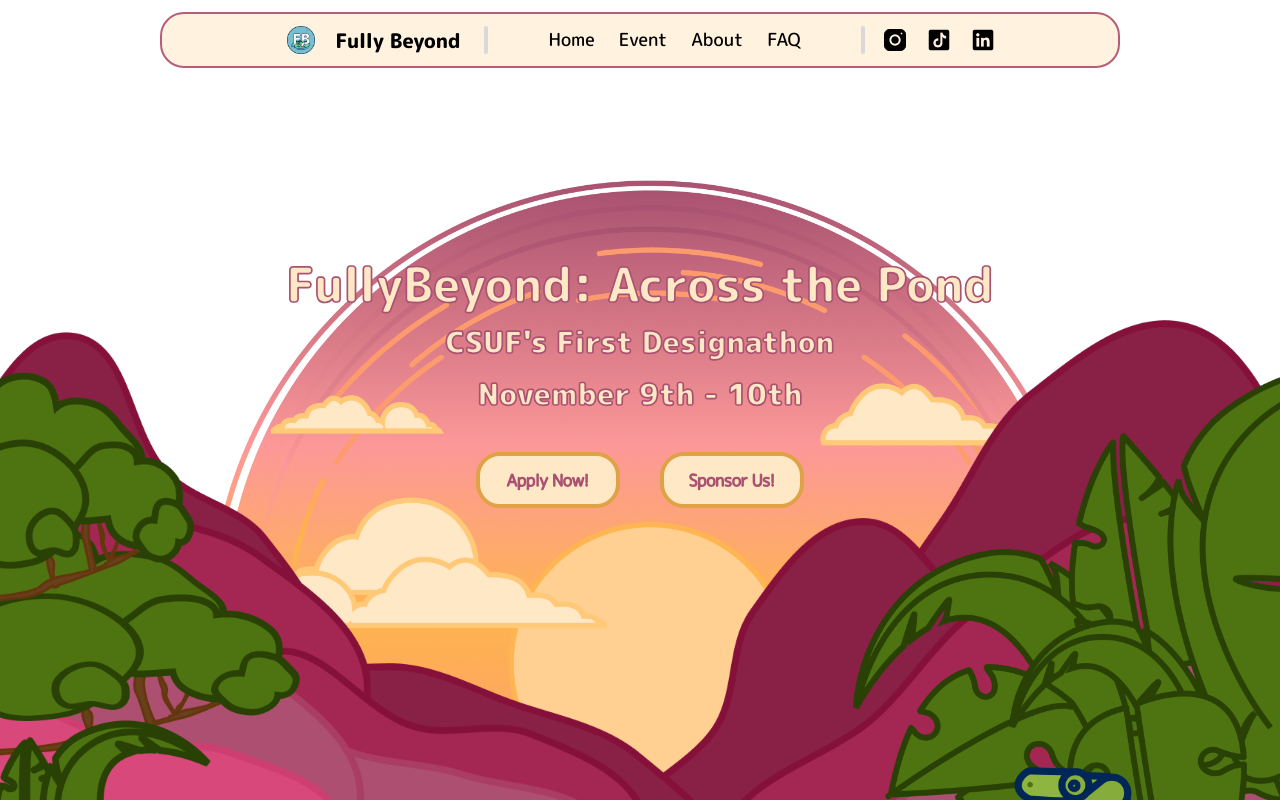
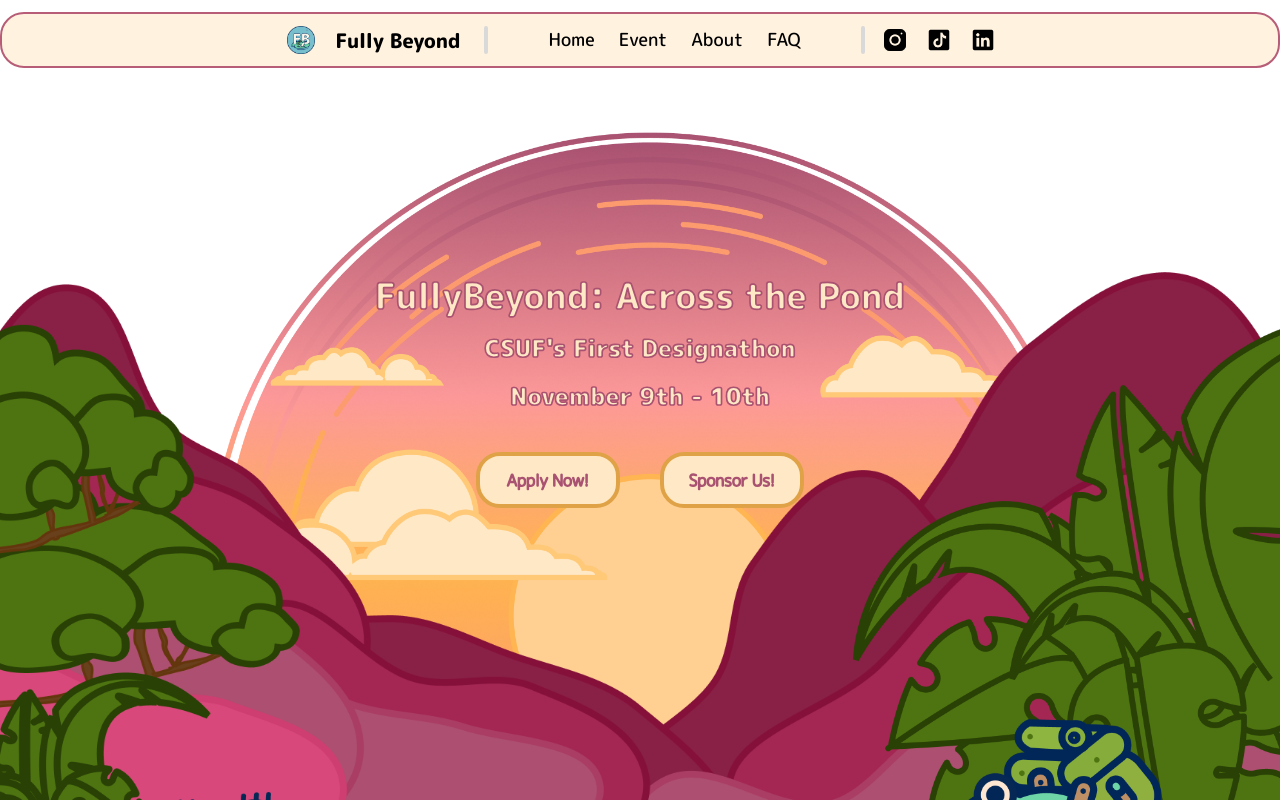
Before and after one commit to 26samaahmed/fullybeyond, a SvelteKit app: page / in a window 1280 px wide. Shown: the top 800 px of the page. Built offline with nearby package versions, Linux system fonts and the light colour scheme.

Commit message:
work on lg responsiveness

```diff
--- a/src/components/Landing.svelte
+++ b/src/components/Landing.svelte
@@ -40,20 +40,20 @@
 <main>
 	<NavBar />
 	<div class="relative">
-		<img src={sunset} alt="Sunset" class="scale-150 object-cover mt-36 mb-48 max-w-full md:scale-125 lg:scale-100 md:w-3/4 md:block md:mx-auto md:mt-28 md:left-0 md:z-0 sm:mt-52" />
+		<img src={sunset} alt="Sunset" class="scale-150 object-cover mt-36 mb-48 max-w-full md:scale-125 lg:scale-100 md:w-3/4 md:block md:mx-auto md:mt-28 lg:mt-16 md:left-0 md:z-0 sm:mt-52" />
 		<img src={hills} alt="Hills" class="hidden md:w-full md:block md:ml-auto md:mr-auto md:left-0 md:absolute md:z-10 md:top-28" />
-		<!--<img src={grass} alt="Grass" class="hidden max-w-full top-64 object-cover sm:top-3/4 md:scale-100 md:w-full md:block md:ml-auto md:mr-auto md:left-0 absolute z-10" />-->
-		<img src={side_leaves} alt="Side Leaves" class="hidden lg:block lg:w-1/3 md:ml-auto md:mr-auto md:top-24 md:right-0 md:absolute z-30" />
+		<img src={grass} alt="Grass" class="hidden max-w-full top-64 object-cover sm:top-3/4 md:top-2/3 md:scale-100 md:w-full md:block md:ml-auto md:mr-auto md:left-0 absolute z-10" />
+		<img src={side_leaves} alt="Side Leaves" class="hidden md:block md:w-1/3 md:ml-auto md:mr-auto md:top-24 md:right-0 md:absolute z-30" />
 
 
-    <div id="center-introduction" class="absolute w-full flex flex-col items-center text-[#FFE8C5] top-0 md:top-20">
-        <span class="text-4xl w-80 sm:w-full sm:text-4xl md:text-3xl lg:text-5xl z-10 font-extrabold text-center">
+    <div id="center-introduction" class="absolute w-full flex flex-col items-center text-[#FFE8C5] top-0 md:top-20 lg:top-36">
+        <span class="text-4xl w-80 sm:w-full sm:text-4xl md:text-3xl lg:text-4xl z-10 font-extrabold text-center">
             FullyBeyond: Across the Pond
         </span>
-        <span class="text-2xl md:text-2xl lg:text-3xl z-10 font-black mt-4 text-center">
+        <span class="text-2xl md:text-2xl z-10 font-black mt-4 text-center">
             CSUF's First Designathon
         </span>
-        <span class="text-2xl md:text-2xl lg:text-3xl z-10 font-black mt-4 text-center">
+        <span class="text-2xl md:text-2xl z-10 font-black mt-4 text-center">
             November 9th - 10th
         </span>
 
@@ -65,7 +65,7 @@
     </div>
 
 
-		<div class="absolute bg-[#78BFCE] top-80 sm:top-3/4 left-0 w-full h-lvh z-10">
+		<div class="absolute bg-[#78BFCE] top-80 md:top-auto left-0 w-full h-lvh z-10">
 			<div class="absolute w-full grid items-center">
 				<img src={dark_waves} alt="Dark Waves" class="scale-150 w-full block absolute left-0 z-10" />
 				<img src={light_waves} alt="Light Waves" class="scale-150 w-full block absolute left-0 z-10" />
--- a/src/components/NavBar.svelte
+++ b/src/components/NavBar.svelte
@@ -26,7 +26,7 @@
 </script>
 
 <main>
-		<nav class="container px-6 py-3 mt-3 lg:w-3/4 mx-auto md:flex md:justify-center md:items-center md:bg-[#FFF2DF] md:rounded-3xl md:border-[#B75D77] md:border-2">
+		<nav class="container px-6 py-3 mt-3 mx-auto md:flex md:justify-center md:items-center md:bg-[#FFF2DF] md:rounded-3xl md:border-[#B75D77] md:border-2">
 			<div class="flex items-center justify-between">
 				<div class="flex flex-row">
 
```
